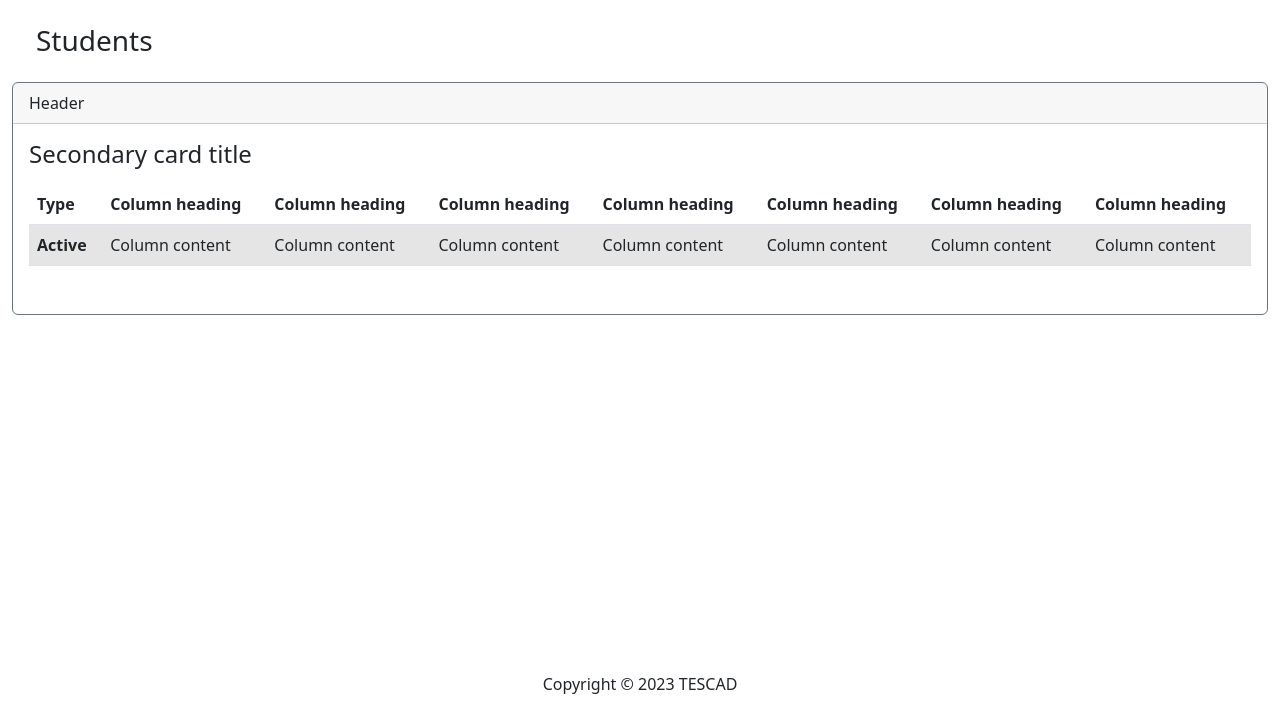
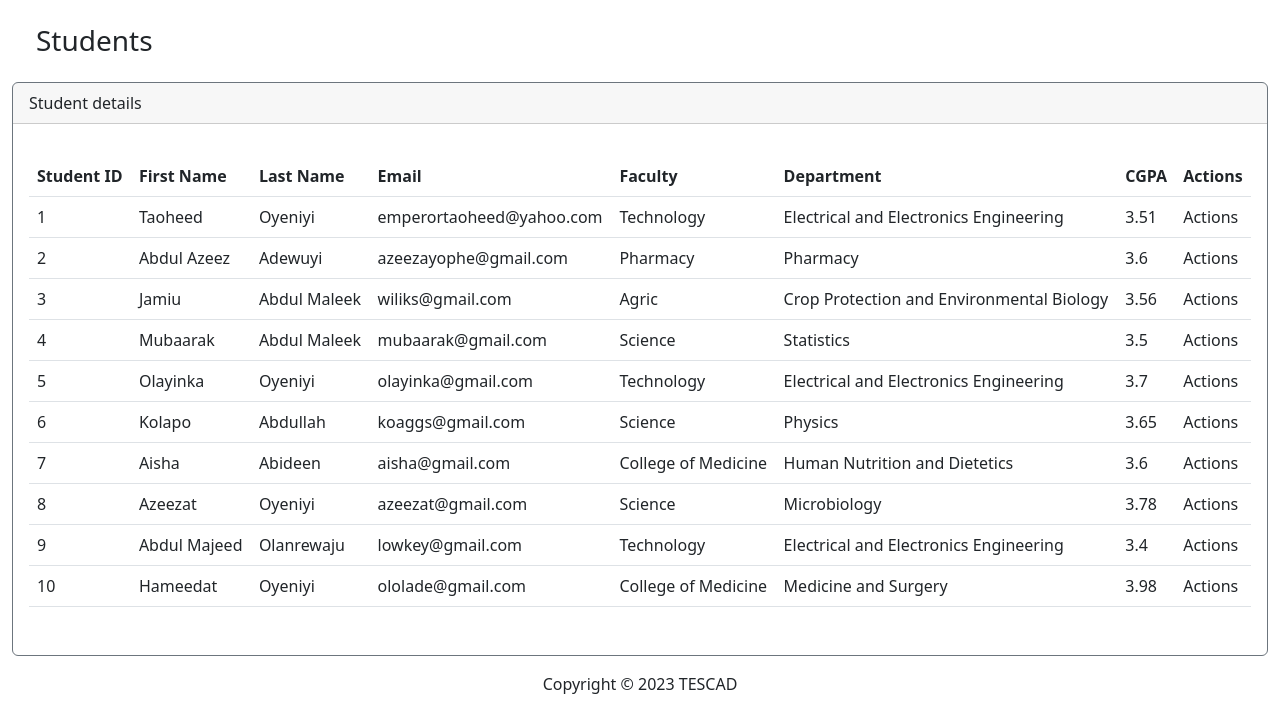
Before and after one commit to Taoheed-O/Student_Management_System, a Django app: page / in a window 1280 px wide. Shown: the part 80-800 px from the top of the page. Run offline with Django 4.2, Linux system fonts and the light colour scheme; data comes from the database, SQL or seed files in the repository; both versions use the stored data as it was after the commit; some libraries are stand-ins or nearby versions.

Commit message:
pre-populating fields for testing purpose

```diff
--- a/students/templates/students/index.html
+++ b/students/templates/students/index.html
@@ -60,35 +60,36 @@
             <div class="col-12">
                 {% if students %}
                 <div class="card border-secondary ml-3 mr-3 mb-3 ">
-                  <div class="card-header">Header</div>
+                  <div class="card-header">Student details</div>
                   <div class="card-body">
-                    <h4 class="card-title">Secondary card title</h4>
                     <p class="card-text">
                       <div class="table-responsive">
                         <table class="table table-hover">
                           <thead>
                             <tr>
-                              <th scope="col">Type</th>
-                              <th scope="col">Column heading</th>
-                              <th scope="col">Column heading</th>
-                              <th scope="col">Column heading</th>
-                              <th scope="col">Column heading</th>
-                              <th scope="col">Column heading</th>
-                              <th scope="col">Column heading</th>
-                              <th scope="col">Column heading</th>
+                              <th scope="col">Student ID</th>
+                              <th scope="col">First Name</th>
+                              <th scope="col">Last Name</th>
+                              <th scope="col">Email</th>
+                              <th scope="col">Faculty</th>
+                              <th scope="col">Department</th>
+                              <th scope="col">CGPA</th>
+                              <th scope="col">Actions</th>
                             </tr>
                           </thead>
                           <tbody>
-                            <tr class="table-active">
-                              <th scope="row">Active</th>
-                              <td>Column content</td>
-                              <td>Column content</td>
-                              <td>Column content</td>
-                              <td>Column content</td>
-                              <td>Column content</td>
-                              <td>Column content</td>
-                              <td>Column content</td>
+                            {% for student in students %}
+                            <tr>
+                              <td>{{ student.student_id }}</td>
+                              <td>{{ student.firstname }}</td>
+                              <td>{{ student.lastname }}</td>
+                              <td>{{ student.email }}</td>
+                              <td>{{ student.faculty }}</td>
+                              <td>{{ student.department }}</td>
+                              <td>{{ student.cgpa }}</td>
+                              <td>Actions</td>
                             </tr>
+                            {% endfor %}
                           </tbody>
                         </table>
                       </div>
```
Also changed, not shown: db.sqlite3.
